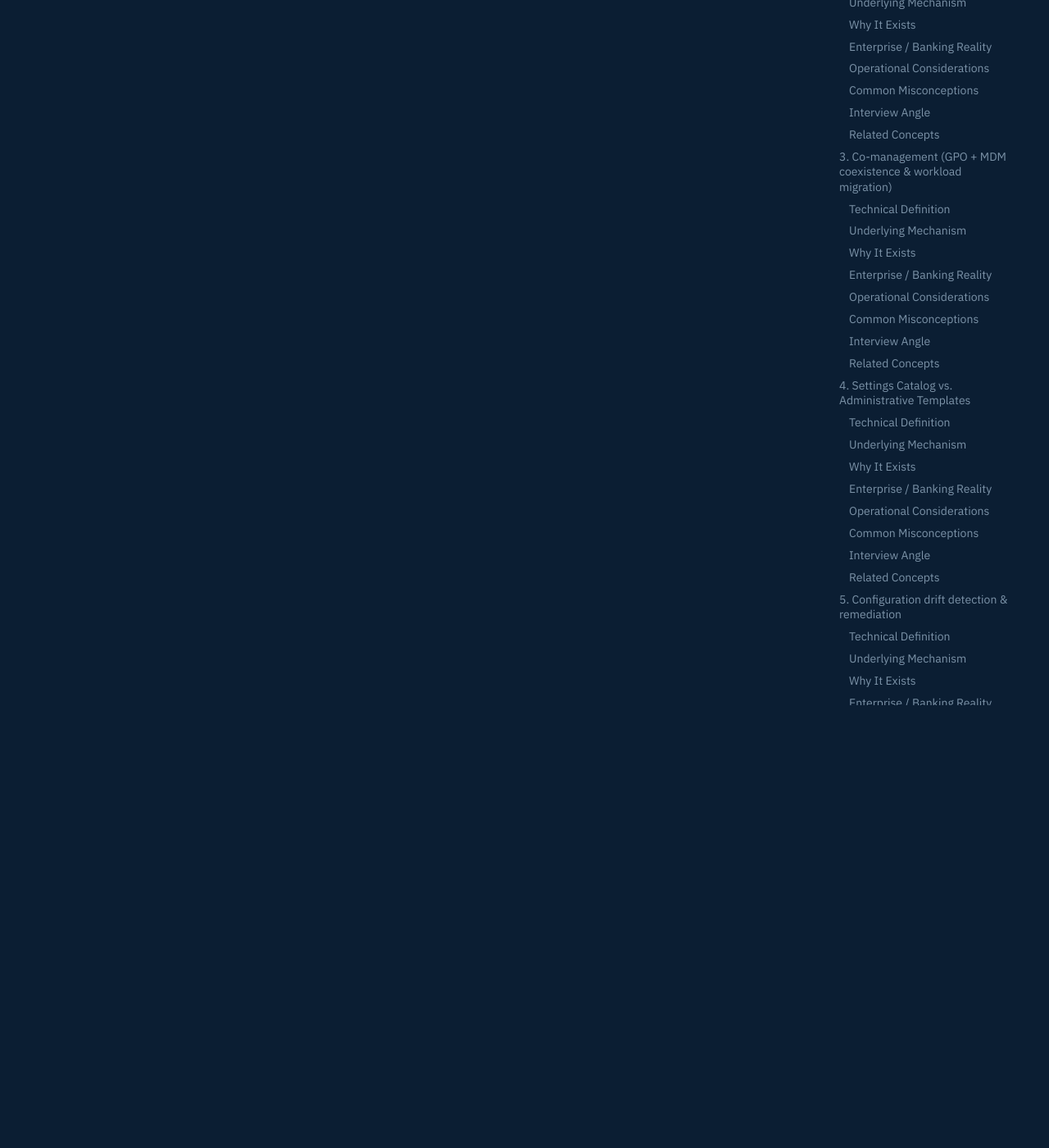
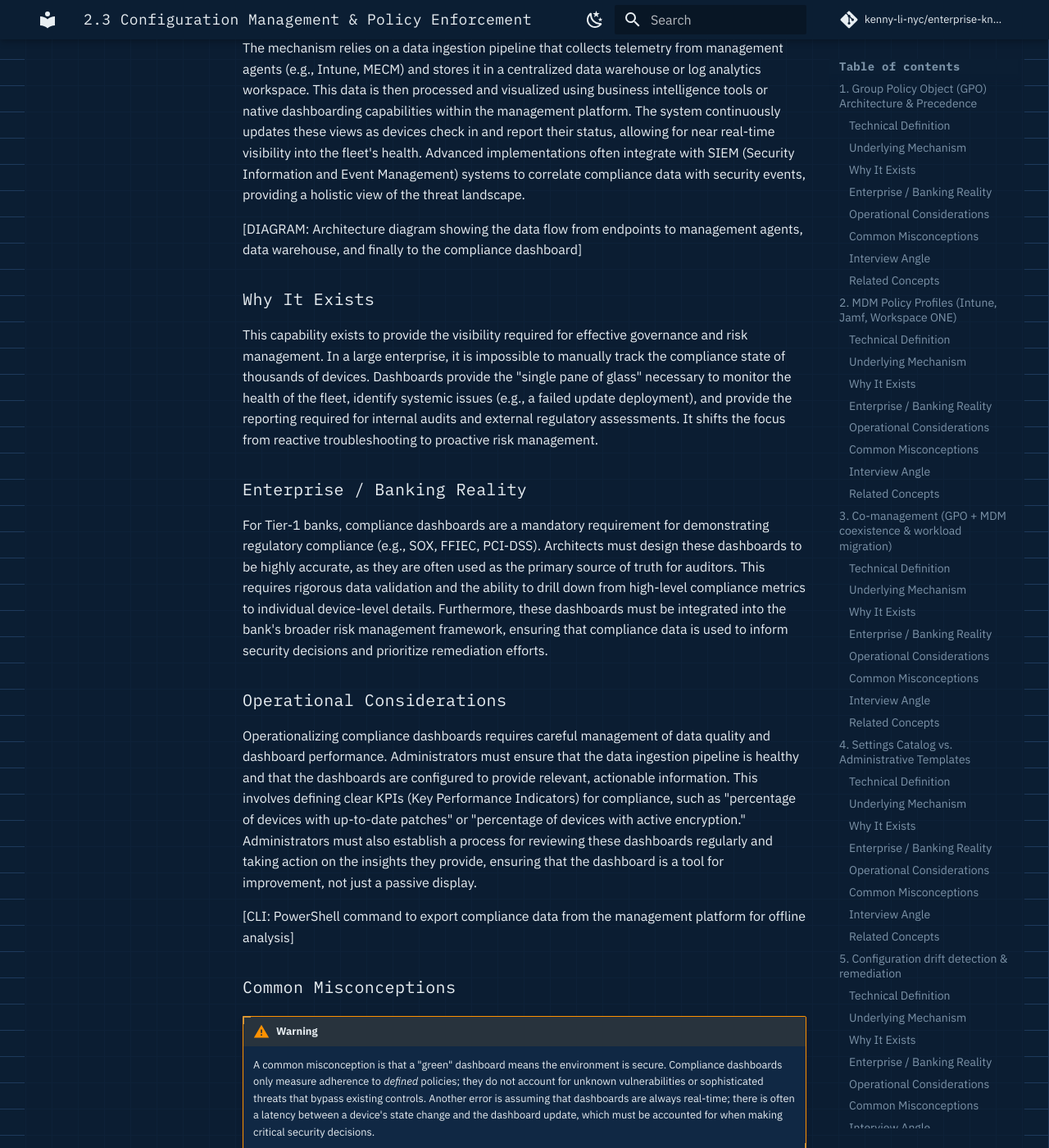
Before and after one commit to kenny-li-nyc/enterprise-knowledge-base, an MkDocs documentation site: the page built from docs/endpoint/configuration-management-policy-enforcement.md, in a window 1280 px wide and 1400 px high, scrolled down 13207 px. Shown: the whole window at 82% size. Built offline with MkDocs 1.6.1 and Material for MkDocs 9.7.7, drawn with Linux system fonts in a browser that asks for light colours; comment, search, counter and statistics services are not loaded; some of the changed text lies outside the part shown.

Commit message:
docs: add section on policy reporting and compliance dashboards
Co-authored-by: aider (gemini/gemini-3.1-flash-lite) <aider@aider.chat>

```diff
--- a/docs/endpoint/configuration-management-policy-enforcement.md
+++ b/docs/endpoint/configuration-management-policy-enforcement.md
@@ -189,3 +189,41 @@ Operationalizing drift detection requires a balance between automated remediatio
 - Section 2.3: Co-management (GPO + MDM coexistence)
 - Section 2.3: Policy reporting & compliance dashboards
 - Section 2.3: Declarative/desired-state configuration (DSC)
+
+## 6. Policy reporting & compliance dashboards
+
+### Technical Definition
+Policy reporting and compliance dashboards are centralized visualization and analytics tools that aggregate telemetry from endpoint management systems to provide a real-time view of the organization's security and configuration posture. These dashboards translate raw device data—such as patch status, encryption state, and policy application success—into actionable insights, enabling administrators to identify non-compliant endpoints, track remediation progress, and demonstrate adherence to regulatory frameworks.
+
+### Underlying Mechanism
+The mechanism relies on a data ingestion pipeline that collects telemetry from management agents (e.g., Intune, MECM) and stores it in a centralized data warehouse or log analytics workspace. This data is then processed and visualized using business intelligence tools or native dashboarding capabilities within the management platform. The system continuously updates these views as devices check in and report their status, allowing for near real-time visibility into the fleet's health. Advanced implementations often integrate with SIEM (Security Information and Event Management) systems to correlate compliance data with security events, providing a holistic view of the threat landscape.
+
+[DIAGRAM: Architecture diagram showing the data flow from endpoints to management agents, data warehouse, and finally to the compliance dashboard]
+
+### Why It Exists
+This capability exists to provide the visibility required for effective governance and risk management. In a large enterprise, it is impossible to manually track the compliance state of thousands of devices. Dashboards provide the "single pane of glass" necessary to monitor the health of the fleet, identify systemic issues (e.g., a failed update deployment), and provide the reporting required for internal audits and external regulatory assessments. It shifts the focus from reactive troubleshooting to proactive risk management.
+
+### Enterprise / Banking Reality
+For Tier-1 banks, compliance dashboards are a mandatory requirement for demonstrating regulatory compliance (e.g., SOX, FFIEC, PCI-DSS). Architects must design these dashboards to be highly accurate, as they are often used as the primary source of truth for auditors. This requires rigorous data validation and the ability to drill down from high-level compliance metrics to individual device-level details. Furthermore, these dashboards must be integrated into the bank's broader risk management framework, ensuring that compliance data is used to inform security decisions and prioritize remediation efforts.
+
+### Operational Considerations
+Operationalizing compliance dashboards requires careful management of data quality and dashboard performance. Administrators must ensure that the data ingestion pipeline is healthy and that the dashboards are configured to provide relevant, actionable information. This involves defining clear KPIs (Key Performance Indicators) for compliance, such as "percentage of devices with up-to-date patches" or "percentage of devices with active encryption." Administrators must also establish a process for reviewing these dashboards regularly and taking action on the insights they provide, ensuring that the dashboard is a tool for improvement, not just a passive display.
+
+[CLI: PowerShell command to export compliance data from the management platform for offline analysis]
+
+### Common Misconceptions
+!!! warning
+    A common misconception is that a "green" dashboard means the environment is secure. Compliance dashboards only measure adherence to *defined* policies; they do not account for unknown vulnerabilities or sophisticated threats that bypass existing controls. Another error is assuming that dashboards are always real-time; there is often a latency between a device's state change and the dashboard update, which must be accounted for when making critical security decisions.
+
+### Interview Angle
+1. Question: How do you ensure the accuracy and reliability of compliance data in a large-scale environment?
+   Answer: Accuracy is ensured through rigorous data validation and the use of multiple, independent sources of truth. For example, cross-referencing MDM compliance data with vulnerability scanner reports can help identify discrepancies and ensure that the compliance dashboard reflects the true state of the environment.
+2. Question: What are the key metrics you would include in a compliance dashboard for a Tier-1 banking environment?
+   Answer: Key metrics would include patch compliance (time-to-remediate), encryption status, active security agent coverage (e.g., EDR/AV), and the percentage of devices that have successfully attested their boot integrity. These metrics should be aligned with the bank's risk appetite and regulatory requirements.
+3. Question: How do you handle a situation where the compliance dashboard shows a high number of non-compliant devices?
+   Answer: The response should be a structured incident management process. First, investigate the root cause (e.g., a failed update, a network issue), then prioritize remediation based on the risk to the business, and finally, communicate the status and remediation plan to stakeholders, ensuring transparency and accountability.
+
+### Related Concepts
+- Section 2.3: Configuration drift detection & remediation
+- Section 2.3: Co-management (GPO + MDM coexistence)
+- Section 3.2: SIEM and Security Operations Center (SOC) Integration
```
